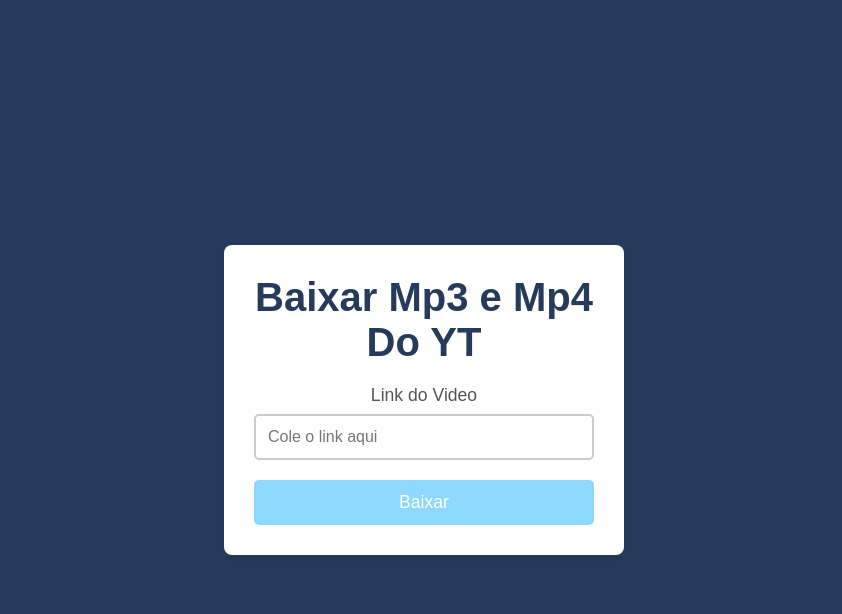
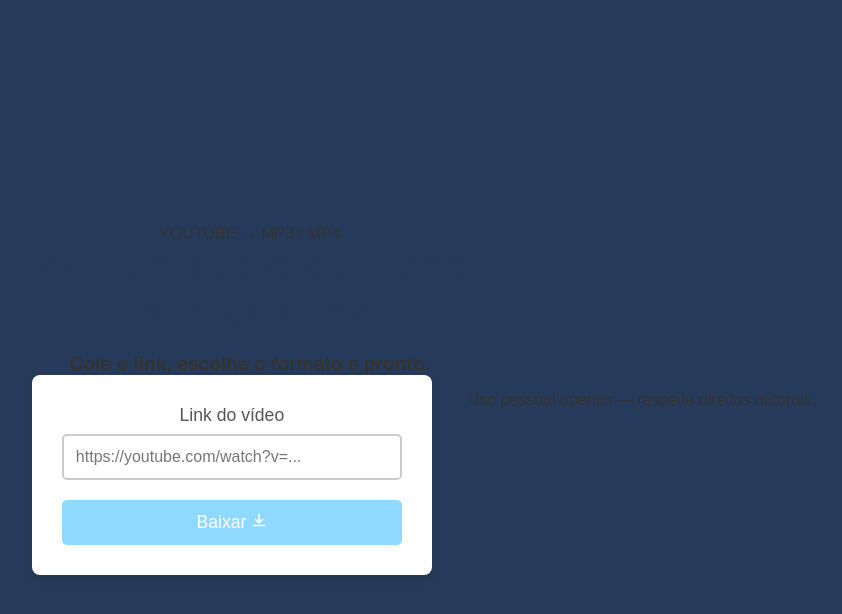
Before and after one commit to sidneysx/AppYtMp3, a Flask app: page / in a window 1280 px wide. Shown: the top 614 px of the page, without its empty margins (216-1058 px from the left). Run offline with Flask 3, Linux system fonts and the light colour scheme.

Commit message:
Update index.html

```diff
--- a/templates/index.html
+++ b/templates/index.html
@@ -1,23 +1,57 @@
 <!DOCTYPE html>
-<html lang="en">
+<html lang="pt-BR">
 <head>
     <meta charset="UTF-8">
     <meta name="viewport" content="width=device-width, initial-scale=1.0">
-    <title>Baixar Mp3 e Mp4 free</title>
-    <link rel="stylesheet" href="../static/css/style.css">
+    <title>Baixar MP3 e MP4 do YouTube — grátis</title>
+    <link rel="preconnect" href="https://fonts.googleapis.com">
+    <link rel="preconnect" href="https://fonts.gstatic.com" crossorigin>
+    <link href="https://fonts.googleapis.com/css2?family=Space+Grotesk:wght@500;600;700&family=Inter:wght@400;500&family=JetBrains+Mono:wght@400;500&display=swap" rel="stylesheet">
+    <link rel="stylesheet" href="{{ url_for('static', filename='css/style.css') }}">
 </head>
 <body>
-    <form action="/download" method="POST">
 
-        <h1>Baixar Mp3 e Mp4 Do YT</h1>
-        <label for="url">Link do Video</label>
-        <input type="text" id="url" name="url" placeholder="Cole o link aqui" required>
-        <button type="submit">Baixar</button>
+    <main class="card">
+        <div class="eyebrow">YOUTUBE &rarr; MP3 / MP4</div>
 
-        {% if message%}
-            <p>{{ message }}</p>
-        {% endif %}
-    </form>
+        <h1>Baixe o áudio ou vídeo<br>em segundos.</h1>
+        <p class="subtitle">Cole o link, escolha o formato e pronto.</p>
+
+        <form action="/download" method="POST" class="download-form">
+            <label for="url">Link do vídeo</label>
+            <input
+                type="text"
+                id="url"
+                name="url"
+                placeholder="https://youtube.com/watch?v=..."
+                autocomplete="off"
+                required
+            >
+
+            <button type="submit">
+                <span>Baixar</span>
+                <svg width="16" height="16" viewBox="0 0 16 16" fill="none" xmlns="http://www.w3.org/2000/svg">
+                    <path d="M8 2V11M8 11L4.5 7.5M8 11L11.5 7.5" stroke="currentColor" stroke-width="1.5" stroke-linecap="round" stroke-linejoin="round"/>
+                    <path d="M2.5 13.5H13.5" stroke="currentColor" stroke-width="1.5" stroke-linecap="round"/>
+                </svg>
+            </button>
+
+            {% if message %}
+                <p class="message">{{ message }}</p>
+            {% endif %}
+        </form>
+
+        <div class="waveform" aria-hidden="true">
+            <span></span><span></span><span></span><span></span><span></span>
+            <span></span><span></span><span></span><span></span><span></span>
+            <span></span><span></span><span></span><span></span><span></span>
+            <span></span><span></span><span></span><span></span><span></span>
+        </div>
+    </main>
+
+    <footer>
+        Uso pessoal apenas — respeite direitos autorais.
+    </footer>
 
 </body>
 </html>
```
